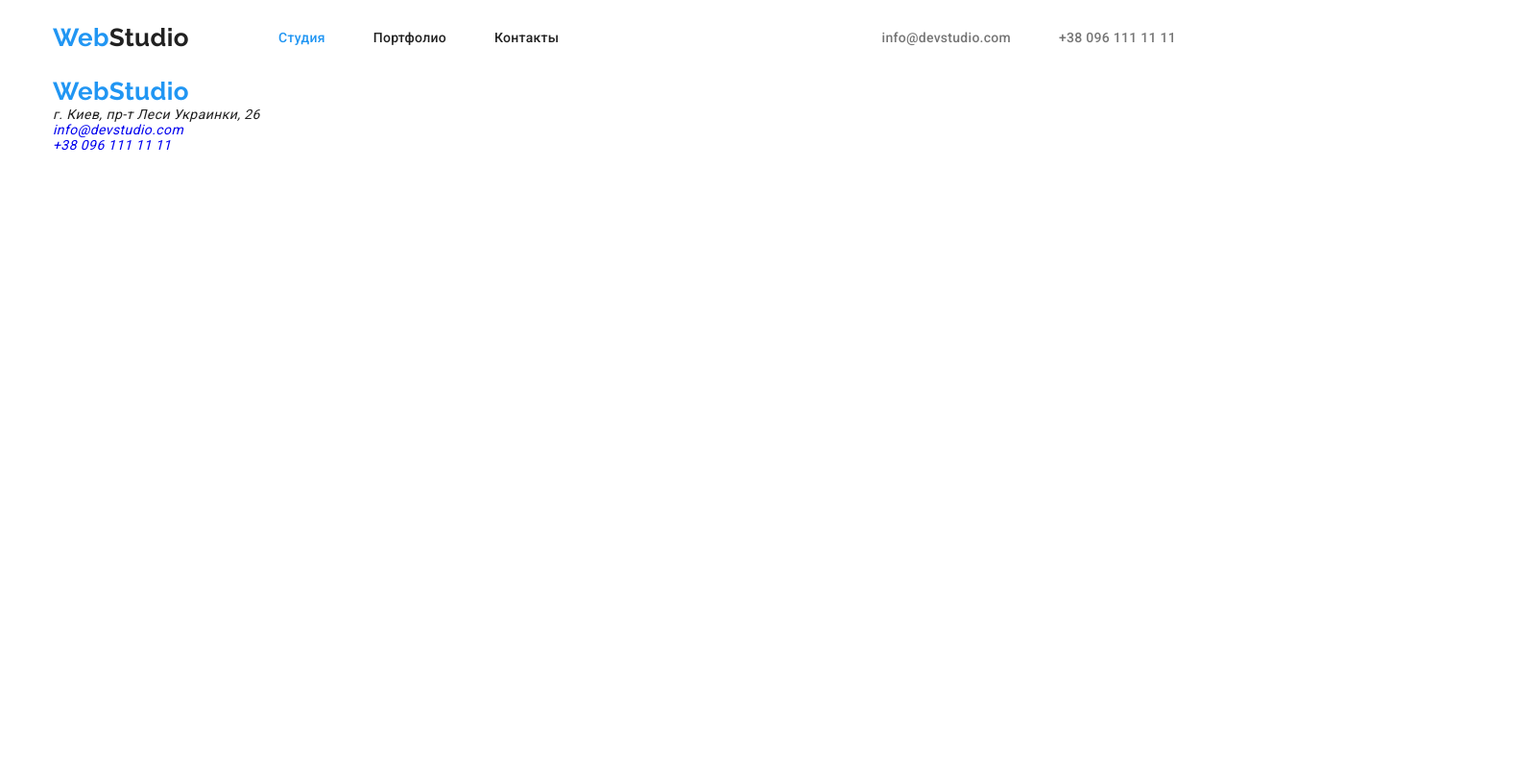
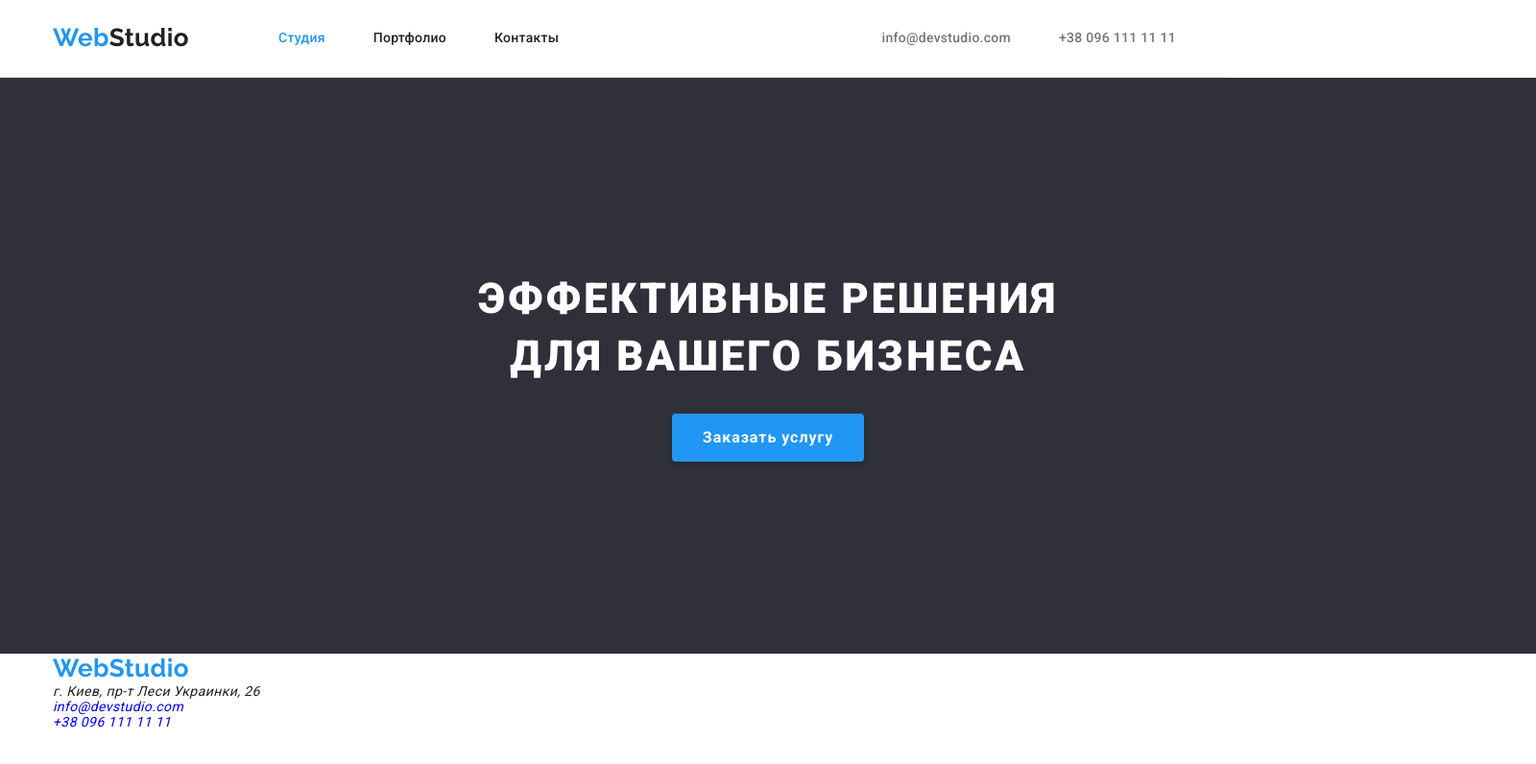
Before and after one commit to lexk87/goit-markup-hw-03, a plain HTML site: page index.html in a window 1280 px wide. Shown: the whole page at 96% size, 1600 px wide, since content can reach past the window. Drawn offline with nearby package versions, Linux system fonts and the light colour scheme.

Commit message:
Добавляет разметку и стили секции hero

```diff
--- a/css/styles.css
+++ b/css/styles.css
@@ -1,5 +1,10 @@
 /* Переменные */
 :root {
+    --header-border-color: #ececec;
+    --hero-heading-color: #ffffff;
+    --hero-btn-hover-color: #188ce8;
+    --btn-primary-text-color: #ffffff;
+    --btn-secondary-text-color: ##212121;
     --primary-bg-color: #ffffff;
     --secondary-bg-color: #f5f4fa;
     --accent-color: #2196f3;
@@ -65,7 +70,23 @@ body {
     padding-right: 15px;
 }
 
+/* Стили для секций */
+.section {
+    padding-top: 94px;
+    padding-bottom: 94px;
+}
+
+/* Курсор кнопок */
+.btn {
+    cursor: pointer;
+}
+
 /* Хедер страницы */
+
+.site-header {
+    border-bottom: 1px solid var(--header-border-color);
+}
+
 /* Контейнер хедера */
 .site-header {
     padding-top: 24px;
@@ -137,3 +158,49 @@ body {
 .header-contacts-list-item-link:focus {
     color: var(--accent-color);
 }
+
+/* Основной контент сайта */
+/* Герой */
+.hero {
+}
+
+.hero-container {
+    background-color: var(--footer-bg-color);
+    width: 1600px;
+    margin-left: auto;
+    margin-right: auto;
+    padding-top: 200px;
+    padding-bottom: 200px;
+    text-align: center;
+}
+
+.hero-title {
+    font-weight: 900;
+    font-size: 44px;
+    line-height: calc(60 / 44);
+    letter-spacing: 0.06em;
+    text-transform: uppercase;
+    color: var(--hero-heading-color);
+    max-width: 696px;
+    margin-left: auto;
+    margin-right: auto;
+    margin-bottom: 30px;
+}
+
+.hero-btn {
+    background-color: var(--accent-color);
+    border: none;
+    padding: 10px 32px;
+    box-shadow: 0px 4px 4px rgba(0, 0, 0, 0.15);
+    border-radius: 4px;
+    font-weight: 700;
+    font-size: 16px;
+    line-height: calc(30 / 16);
+    letter-spacing: 0.06em;
+    color: var(--btn-primary-text-color);
+}
+
+.hero-btn:hover,
+.hero-btn:focus {
+    background-color: var(--hero-btn-hover-color);
+}
--- a/index.html
+++ b/index.html
@@ -43,6 +43,17 @@
         </div>
     </header>
 
+    <!-- Основной контент сайта -->
+    <main class="main-content">
+        <!-- Герой -->
+        <section class="hero">
+            <div class="hero-container">
+                <h1 class="hero-title">Эффективные решения для вашего бизнеса</h1>
+                <button class="btn hero-btn" type="button">Заказать услугу</button>
+            </div>
+        </section>
+    </main>
+
     <!-- Футер страницы -->
     <footer class="site-footer">
         <!-- Контейнер футера -->
```
